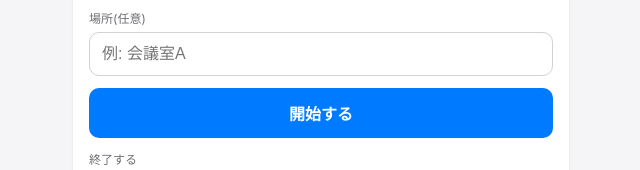
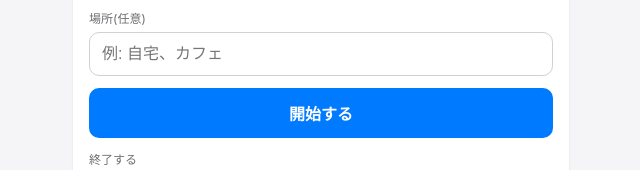
Before and after one commit to tana9/ima, a plain HTML site: page src/Index.html in a window 1280 px wide. Shown: the part 271-441 px from the top of the page, 319-959 px from the left. Drawn offline with Linux system fonts and the light colour scheme.

Commit message:
場所のplaceholderを個人利用向けに変更

```diff
--- a/src/Index.html
+++ b/src/Index.html
@@ -254,7 +254,7 @@
     <label class="field-label" for="titleInput">今やっていること</label>
     <input type="text" id="titleInput" placeholder="例: 資料作成">
     <label class="field-label" for="locationInput">場所(任意)</label>
-    <input type="text" id="locationInput" placeholder="例: 会議室A">
+    <input type="text" id="locationInput" placeholder="例: 自宅、カフェ">
     <button class="btn-primary" onclick="handleStart()">開始する</button>
     <label class="field-label">終了する</label>
     <div class="quick-list">
```
